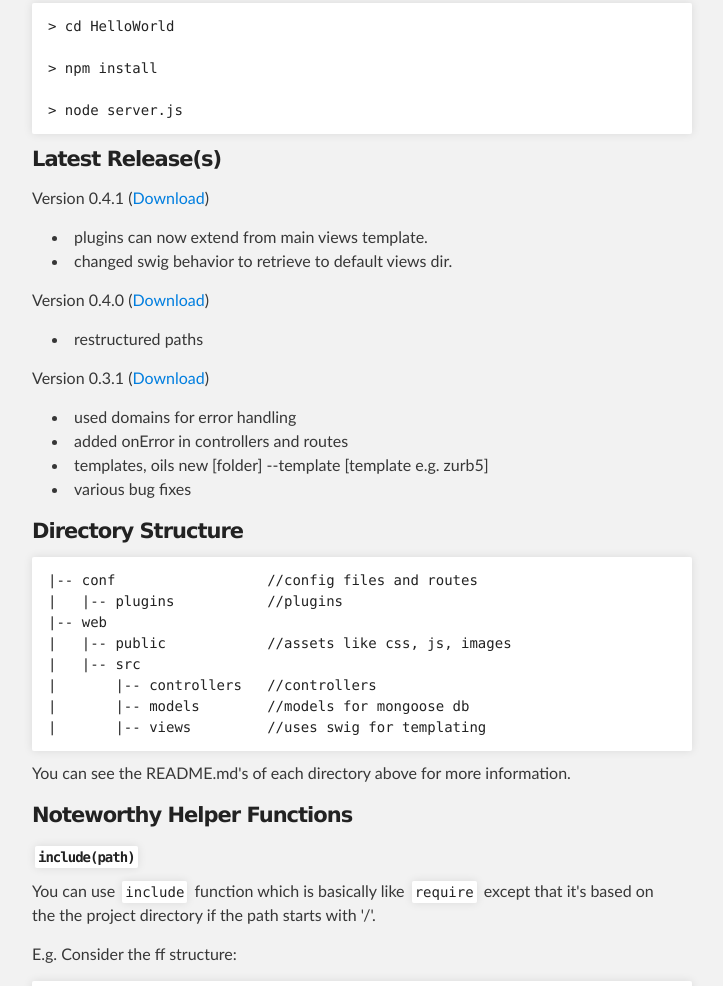
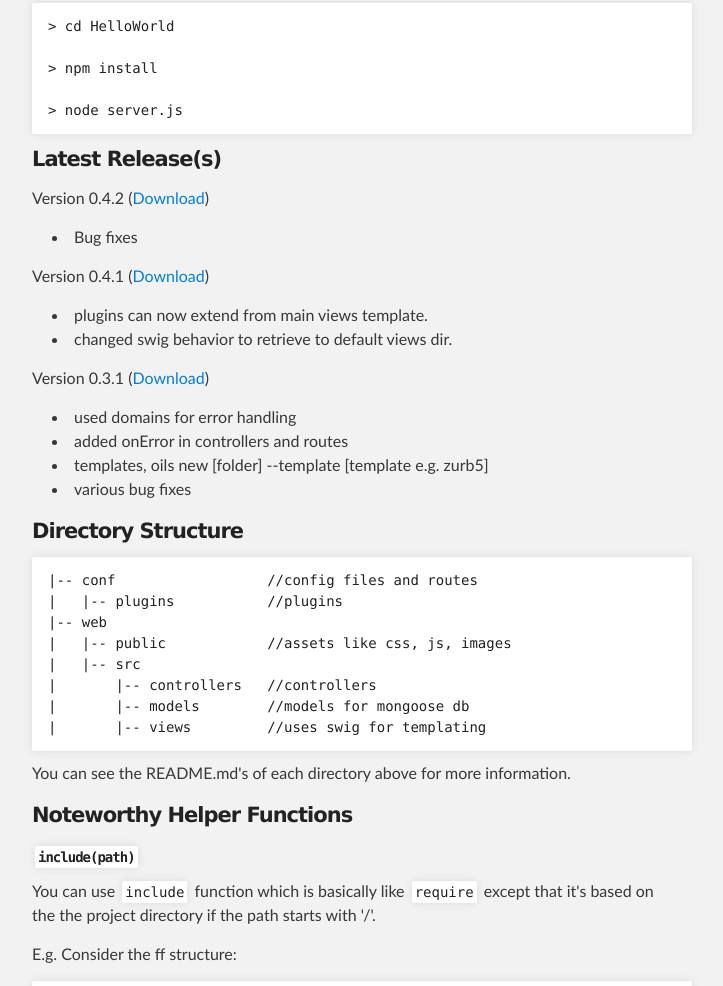
Before and after one commit to mannyvergel/oils-js, a plain HTML site: page index.html in a window 1280 px wide. Shown: the part 974-1960 px from the top of the page, without its empty margins (288-1011 px from the left). Drawn offline with Linux system fonts and the light colour scheme.

```diff
--- a/index.html
+++ b/index.html
@@ -73,15 +73,15 @@
 <h4>
 <a name="latest-releases" class="anchor" href="#latest-releases"><span class="octicon octicon-link"></span></a>Latest Release(s)</h4>
 
-<p>Version 0.4.1 (<a href="https://github.com/mannyvergel/oils-js/archive/v0.4.1.zip">Download</a>)</p>
+<p>Version 0.4.2 (<a href="https://github.com/mannyvergel/oils-js/archive/v0.4.2.zip">Download</a>)</p>
+
+<ul>
+<li>Bug fixes</li>
+</ul><p>Version 0.4.1 (<a href="https://github.com/mannyvergel/oils-js/archive/v0.4.1.zip">Download</a>)</p>
 
 <ul>
 <li>plugins can now extend from main views template.</li>
 <li>changed swig behavior to retrieve to default views dir.</li>
-</ul><p>Version 0.4.0 (<a href="https://github.com/mannyvergel/oils-js/archive/v0.4.0.zip">Download</a>)</p>
-
-<ul>
-<li>restructured paths</li>
 </ul><p>Version 0.3.1 (<a href="https://github.com/mannyvergel/oils-js/archive/v0.3.1.zip">Download</a>)</p>
 
 <ul>
```
Also changed, not shown: params.json (+1 -1 lines).
